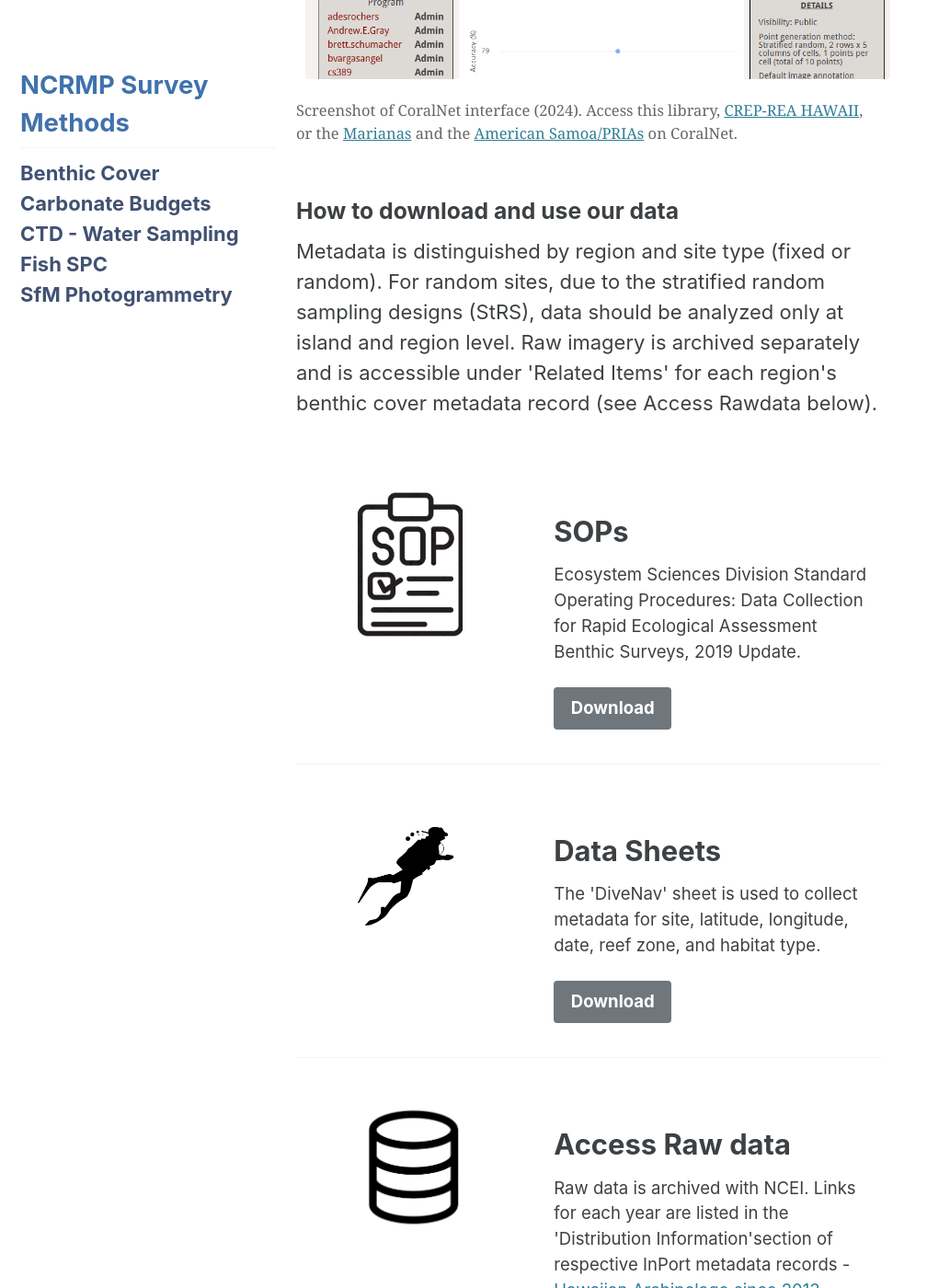
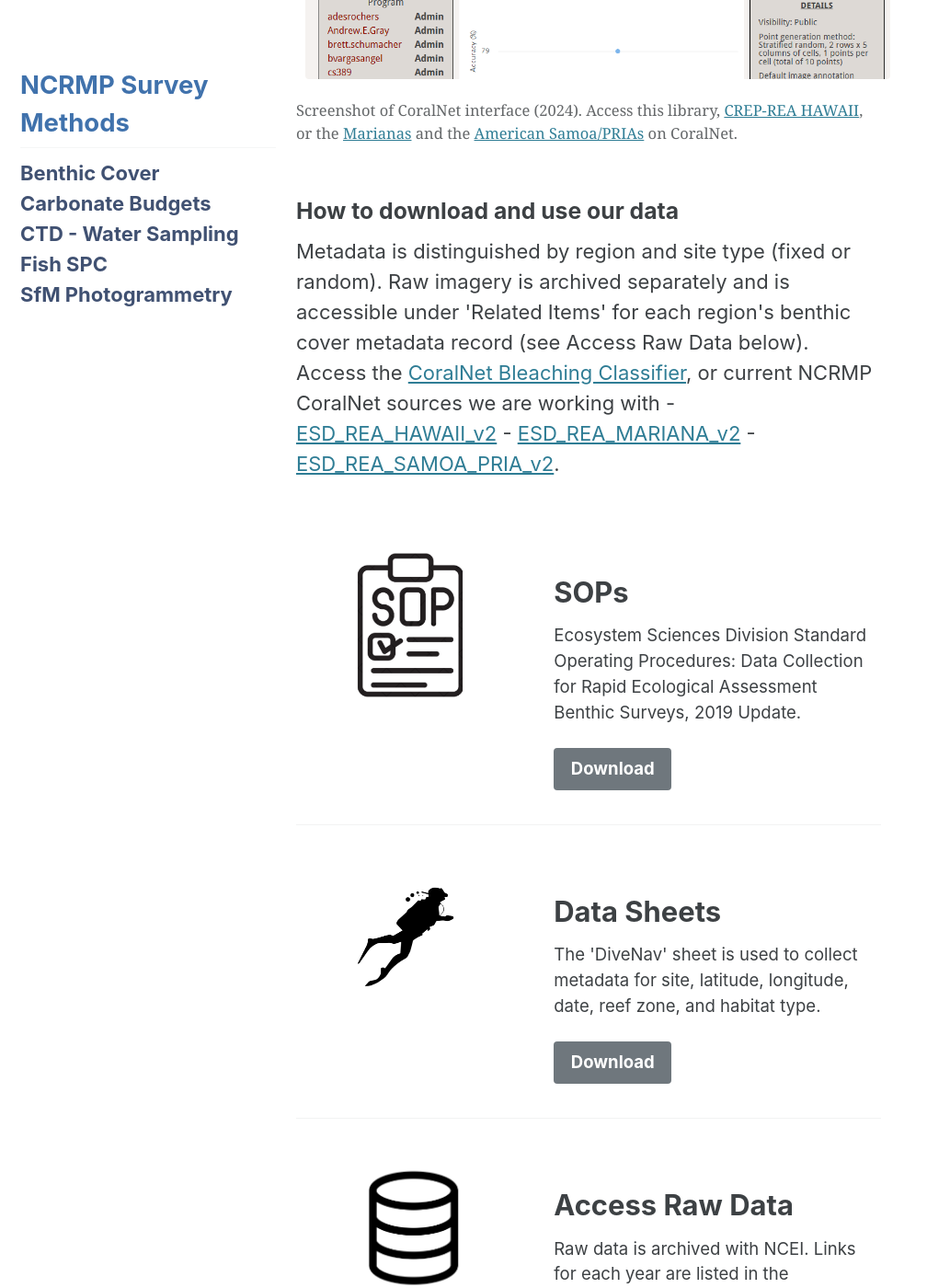
Before and after one commit to noaa-pifsc/esd-arp-resources, a Jekyll site: the page built from surveys/benthic_cover_survey.md, in a window 1280 px wide and 1400 px high, scrolled down 1136 px. Shown: the whole window at 92% size, without its empty margins (0-1008 px from the left). Built offline with Jekyll 4.4.1, drawn with Linux system fonts in a browser that asks for light colours; cached includes are drawn as plain includes; some of the changed text lies outside the part shown.

Commit message:
CC_BH_updates

```diff
--- a/_layouts/survey_template_single.html
+++ b/_layouts/survey_template_single.html
@@ -105,7 +105,7 @@ layout: single
 
       <div class="archive__item-body">
 
-          <h2 class="archive__item-title">Access Raw data</h2>
+          <h2 class="archive__item-title">Access Raw Data</h2>
 
 
 
@@ -139,7 +139,7 @@ layout: single
 
       <div class="archive__item-body">
 
-          <h2 class="archive__item-title">R code for processing</h2>
+          <h2 class="archive__item-title">R Code for Processing</h2>
 
 
 
--- a/surveys/benthic_cover_survey.md
+++ b/surveys/benthic_cover_survey.md
@@ -11,11 +11,11 @@ sidebar:
   nav: "docs"
 
 survey_type: Benthic cover estimates from photoquadrat imagery
-survey_description: Photoquadrat imagery is collected at sites (1m above the benthos, every 1m along a 30m transect) and annotated using CoralNet.  Surveys are conducted at select sites following a stratified-random sampling site design (StRS). Random sites are generated along a depth gradient using the R project <a href = "https://github.com/krtanaka/ncrmp_common_map" target = "_blank">ncrmp_common_map</a>.  Images are analyzed to produce three functional group levels of benthic cover. Refer to InPort metadata records or SOP for more details.
+survey_description: 'Photoquadrat imagery is collected at sites (1m above the benthos, every 1m along a 30m transect) and annotated using CoralNet.  Surveys are conducted at select sites following a stratified-random sampling site design (StRS). Random sites are generated along a depth gradient using the R project <a href = "https://github.com/krtanaka/ncrmp_common_map" target = "_blank">ncrmp_common_map</a>.  Images are analyzed to produce three functional group levels of benthic cover. Refer to InPort metadata records or SOP for more details.'
 # description: "Template sample description"
 main_image: /assets/images/cnet_snapshot.png
 main_image_caption: Screenshot of CoralNet interface (2024). Access this library, <a href ="https://coralnet.ucsd.edu/source/372/">CREP-REA HAWAII</a>, or the <a href ="https://coralnet.ucsd.edu/source/373/">Marianas</a> and the <a href = "https://coralnet.ucsd.edu/source/295/">American Samoa/PRIAs</a> on CoralNet.
-how_to_download: Metadata is distinguished by region and site type (fixed or random). For random sites, due to the stratified random sampling designs (StRS), data should be analyzed only at island and region level.  Raw imagery is archived separately and is accessible under 'Related Items' for each region's benthic cover metadata record (see Access Rawdata below).
+how_to_download: Metadata is distinguished by region and site type (fixed or random). Raw imagery is archived separately and is accessible under 'Related Items' for each region's benthic cover metadata record (see Access Raw Data below). Access the <a href ="https://coralnet.ucsd.edu/source/2947/">CoralNet Bleaching Classifier</a>, or current NCRMP CoralNet sources we are working with - <a href ="https://coralnet.ucsd.edu/source/1579/">ESD_REA_HAWAII_v2</a> - <a href ="https://coralnet.ucsd.edu/source/3371/">ESD_REA_MARIANA_v2</a> - <a href = "https://coralnet.ucsd.edu/source/1288/">ESD_REA_SAMOA_PRIA_v2</a>.
 sop_text: "Ecosystem Sciences Division Standard Operating Procedures: Data Collection for Rapid Ecological Assessment Benthic Surveys, 2019 Update."
 url_sop: https://doi.org/10.25923/ws5s-km69
 datasheets_text: "The 'DiveNav' sheet is used to collect metadata for site, latitude, longitude, date, reef zone, and habitat type."
```
Also changed, not shown: _pages/accessdata.md (+2 -1 lines), _pages/sops.md (+4 -0 lines), surveys/sfm_survey_template.md (+1 -1 lines).
